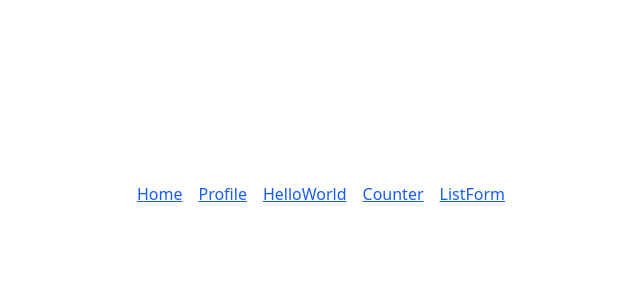
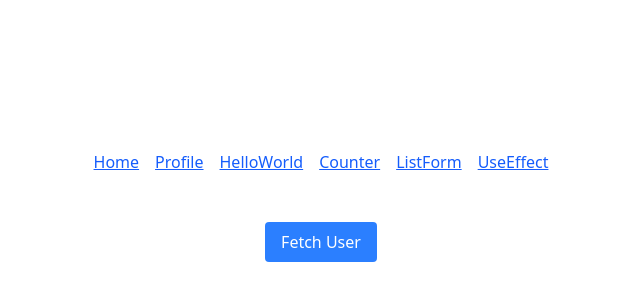
Before and after one commit to solmazmaabi-droid/SolmazMaabi-intern-repo, a React (Vite) app: page /components/UseEffectDemo in a window 1280 px wide. Shown: the part 194-494 px from the top of the page, without its empty margins (319-959 px from the left). Built offline with nearby package versions, Linux system fonts and the light colour scheme.

Commit message:
Add: 📌 Understanding React Hooks: useEffect

```diff
--- /dev/null
+++ b/Markdowns/5. React fundamentals/react_hooks.md
@@ -0,0 +1,12 @@
+# 📌 Understanding React Hooks: useEffect
+## ❓ When should you use useEffect instead of handling logic inside event handlers?
+
+You should use `useEffect` when the logic needs to run as a result of rendering or when state or props change, such as fetching data on page load, setting up subscriptions, or syncing with external systems. Event handlers should be used for direct user actions like button clicks, while `useEffect` handles side effects related to component lifecycle or state changes.
+
+## ❓ What happens if you don’t provide a dependency array?
+
+If no dependency array is provided, the effect runs after every render. This can cause unnecessary re-runs of the effect and may lead to performance issues or infinite loops if the effect updates state.
+
+## ❓ How can improper use of useEffect cause performance issues?
+
+Improper use of `useEffect` can cause effects to run too frequently, such as missing or incorrect dependencies. This may result in repeated API calls, unnecessary re-renders, memory leaks, or slow performance if cleanup functions are not handled correctly.
--- a/src/App.jsx
+++ b/src/App.jsx
@@ -4,6 +4,8 @@ import ListForm from "./components/ListForm";
 import { Routes, Route, Link } from "react-router-dom";
 import Home from "./Home";
 import Profile from "./Profile";
+import UseEffectDemo from "./components/UseEffectDemo";
+
 
 export default function App() {
   <div className="p-6 bg-blue-600 text-white">Tailwind test</div>
@@ -27,6 +29,9 @@ export default function App() {
         <Link to="/components/ListForm" className="text-blue-600 underline">
           ListForm
         </Link>
+        <Link to="/components/UseEffectDemo" className="text-blue-600 underline">
+          UseEffect
+        </Link>
       </nav>
 
       <Routes>
@@ -35,6 +40,7 @@ export default function App() {
         <Route path="/components/HelloWorld" element={<HelloWorld name="Focus Bear" />} />
         <Route path="/components/Counter" element={<Counter />} />
         <Route path="/components/ListForm" element={<ListForm />} />
+        <Route path="/components/UseEffectDemo" element={<UseEffectDemo />} />
       </Routes>
 
     </div>
--- /dev/null
+++ b/src/components/UseEffectDemo.jsx
@@ -0,0 +1,53 @@
+import { useEffect, useState } from "react";
+import Button from "./Button";
+
+function UseEffectDemo() {
+  const [data, setData] = useState(null);
+  const [fetchData, setFetchData] = useState(false);
+
+  // Runs once when component mounts and cleans up on unmount
+  useEffect(() => {
+    console.log("Component mounted");
+
+    return () => {
+      console.log("Component unmounted");
+    };
+  }, []);
+
+  // Runs when fetchData changes
+  useEffect(() => {
+    if (!fetchData) return;
+
+    console.log("Fetching data...");
+
+    fetch("https://jsonplaceholder.typicode.com/users/1")
+      .then((response) => response.json())
+      .then((result) => {
+        setData(result);
+        setFetchData(false);
+      });
+
+    // Cleanup example
+    return () => {
+      console.log("Cleanup before next fetch or unmount");
+    };
+  }, [fetchData]);
+
+  return (
+    <div>
+
+      <Button onClick={() => setFetchData(true)}>
+        Fetch User
+      </Button>
+
+      {data && (
+        <div>
+          <p>Name: {data.name}</p>
+          <p>Email: {data.email}</p>
+        </div>
+      )}
+    </div>
+  );
+}
+
+export default UseEffectDemo;
```
